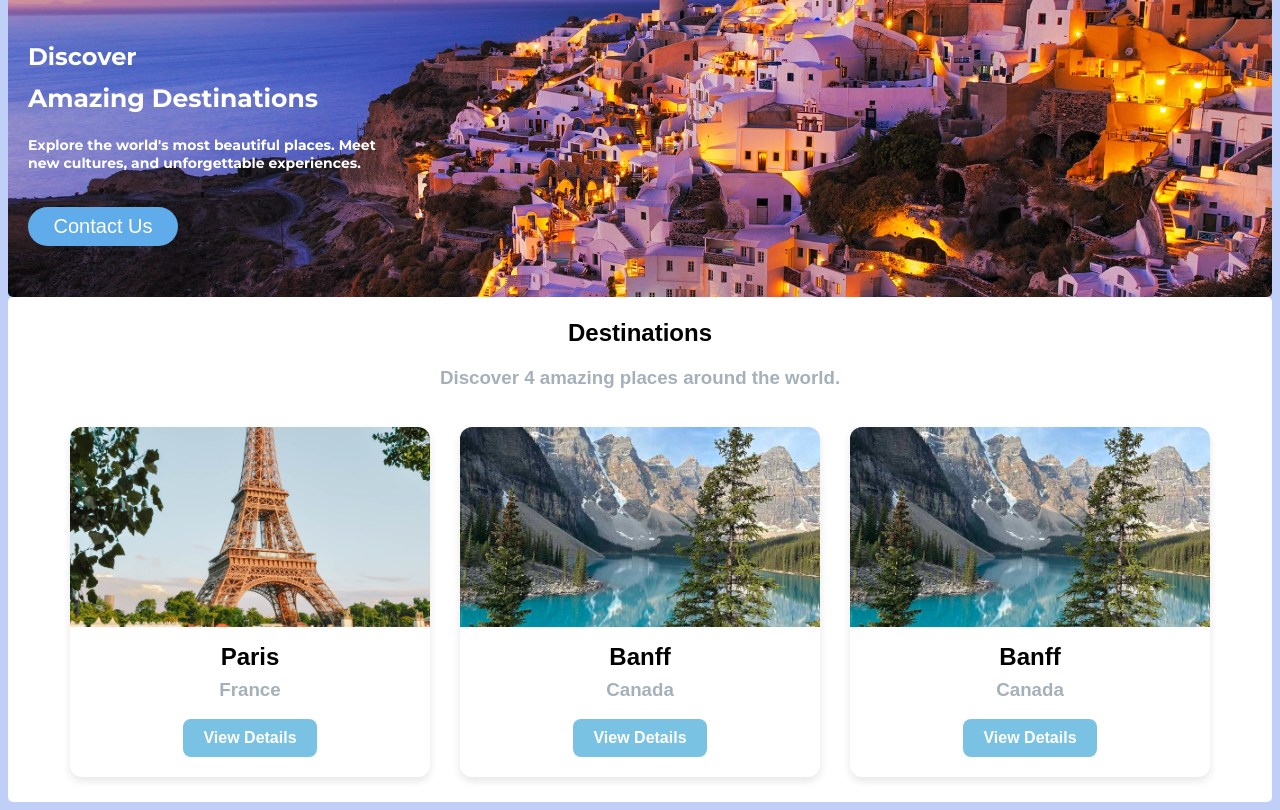
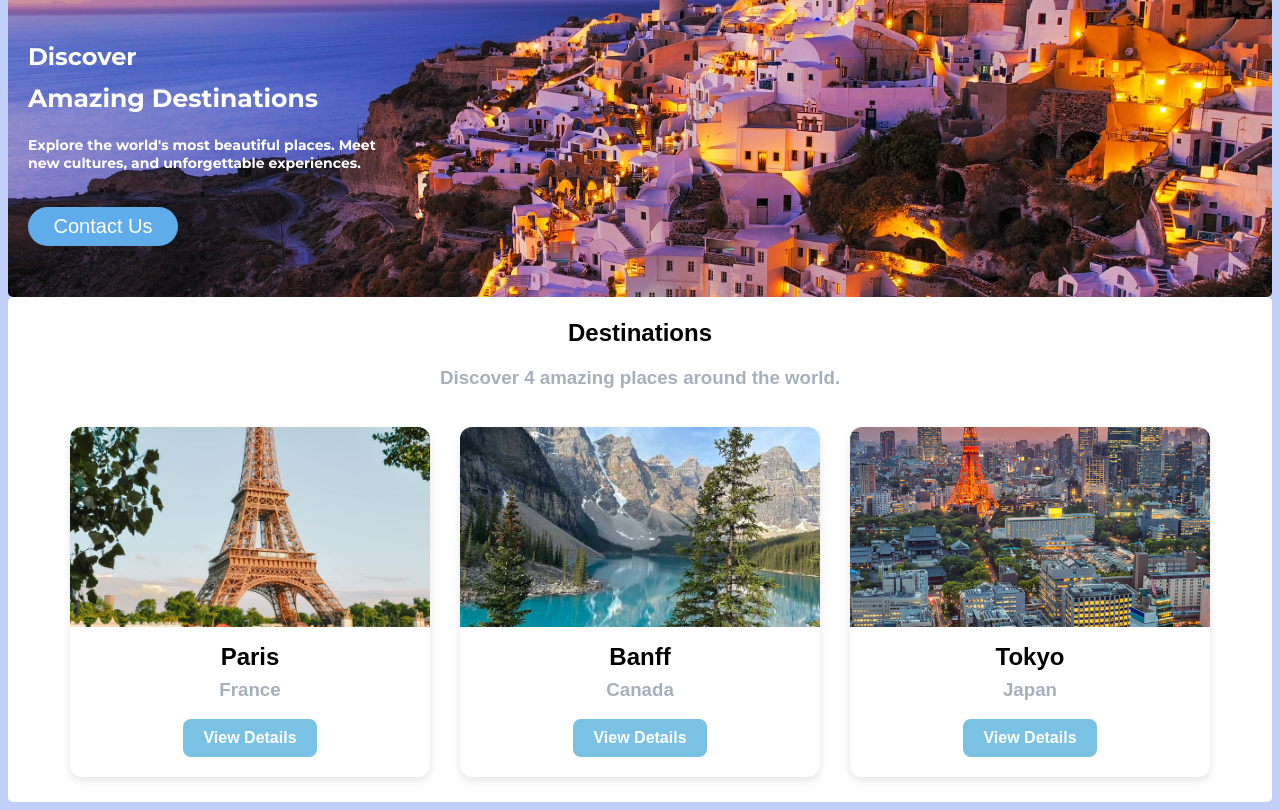
Before and after one commit to AedennW/OCVTS-Mini-Project-5, a plain HTML site: page index.html in a window 1280 px wide. Shown: the part 79-889 px from the top of the page. Drawn offline with Linux system fonts and the light colour scheme; a web font is replaced by a local one.

Commit message:
added tokyo japan card

```diff
--- a/index.html
+++ b/index.html
@@ -50,21 +50,10 @@
 
         <div class="Paris-card">
             <img src="images/paris-france.jpg" alt="Paris, France" class="paris-img">
-
             <div class="Paris-card-content">
                 <h1 class="main-text-paris">Paris</h1>
                 <h3 class="secondary-text-paris">France</h3>
                 <a href="paris.html" class="paris-a">View Details</a>
-            </div>
-        </div>
-
-        <div class="Banff-card">
-            <img src="images/banff.jpg" alt="Banff, Canada" class="banff-img">
-
-            <div class="Banff-card-content">
-                <h1 class="main-text-banff">Banff</h1>
-                <h3 class="secondary-text-banff">Canada</h3>
-                <a href="banff.html" class="banff-a">View Details</a>
             </div>
         </div>
 
@@ -77,6 +66,15 @@
                 </div>
         </div>
 
+        <div class="Tokyo-card">
+            <img src="images/tokyo-japan.jpg" alt="Tokyo, Japan" class="tokyo-img">
+                <div class="Tokyo-card-content">
+                    <h1 class="main-text-tokyo">Tokyo</h1>
+                    <h3 class="secondary-text-banff">Japan</h3>
+                    <a href="banff.html" class="tokyo-a">View Details</a>
+                </div>
+        </div>
+
     </section>
 </body>
 </html>
--- a/style.css
+++ b/style.css
@@ -114,7 +114,8 @@ header nav a:hover {
 }
 
 .Paris-card,
-.Banff-card {
+.Banff-card,
+.Tokyo-card {
     box-sizing: border-box;
     width: 360px;
     max-width: 100%;
@@ -128,7 +129,8 @@ header nav a:hover {
 }
 
 .paris-img,
-.banff-img {
+.banff-img,
+.tokyo-img {
     display: block;
     width: 100%;
     height: 200px;
@@ -136,25 +138,29 @@ header nav a:hover {
 }
 
 .Paris-card-content,
-.Banff-card-content {
+.Banff-card-content,
+.Tokyo-card-content {
     padding: 1px 15px 20px;
     line-height: normal;
     text-align: center;
 }
 
 .main-text-paris,
-.main-text-banff {
+.main-text-banff,
+.main-text-tokyo {
     margin: 15px 0 8px;
 }
 
 .secondary-text-paris,
-.secondary-text-banff {
+.secondary-text-banff,
+.secondary-text-tokyo {
     margin: 8px 0 18px;
     color: #A6B0BB;
 }
 
 .paris-a,
-.banff-a {
+.banff-a,
+.tokyo-a {
     display: inline-flex;
     align-items: center;
     justify-content: center;
@@ -173,7 +179,8 @@ header nav a:hover {
 }
 
 .paris-a:hover,
-.banff-a:hover {
+.banff-a:hover,
+.tokyo-a:hover {
     transform: scale(1.05);
 }
 
```
Also changed, not shown: images/tokyo-japan.jpg (added).
